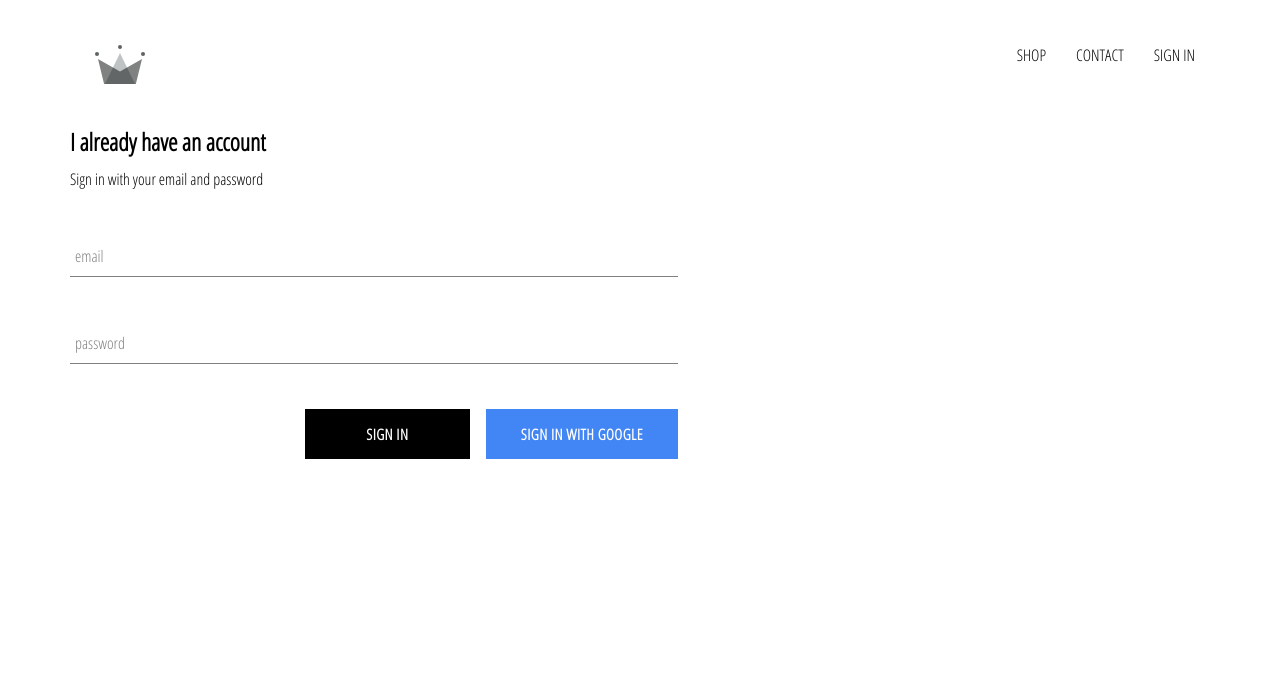
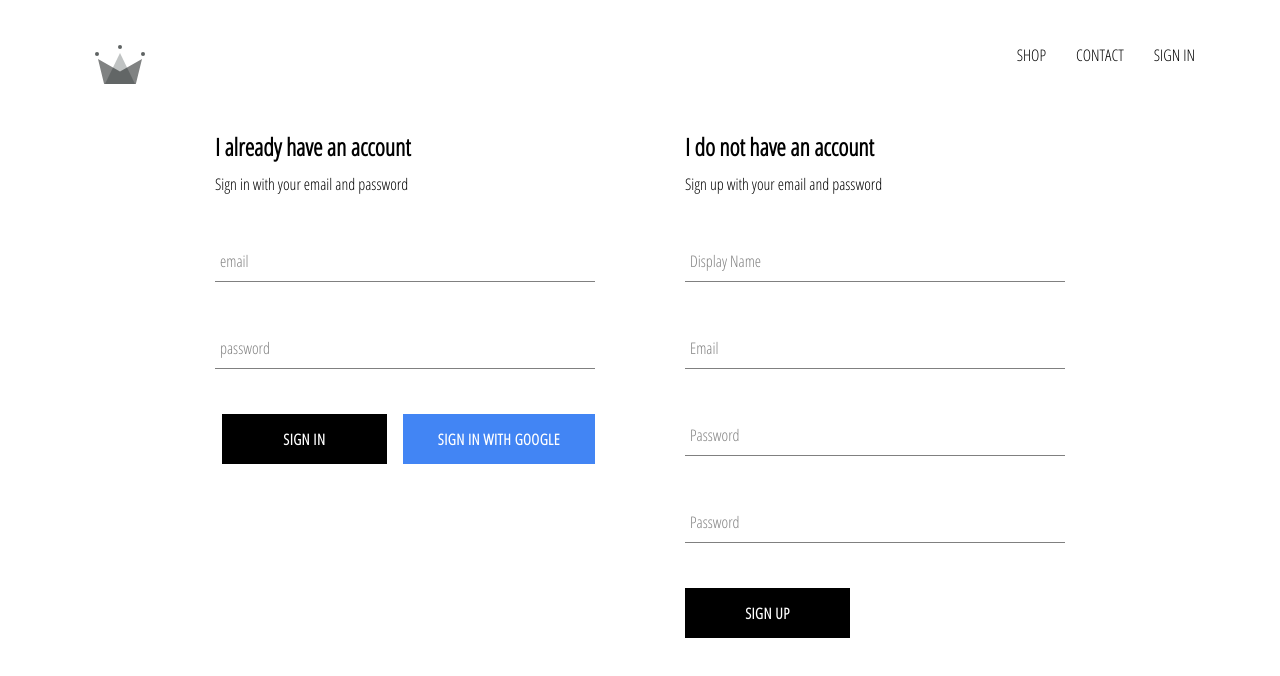
Before and after one commit to Tornike-Oniani/crwn-clothing, a React (Create React App) app: page /signin in a window 1280 px wide. Shown: the top 676 px of the page. Built offline with nearby package versions, Linux system fonts and the light colour scheme; no server answers.

Commit message:
implemented firebase utils, included ability to store autheticated users into our firestore database

```diff
--- a/src/App.js
+++ b/src/App.js
@@ -7,7 +7,7 @@
 import HomePage from './pages/homepage/homepage.component';
 import ShopPage from './pages/shop/shop.component';
 import SignInAndSignUpPage from './pages/sign-in-and-sign-up/sign-in-and-sign-up.component';
-import { auth } from './firebase/firebase.utils';
+import { auth, createUserProfileDocument } from './firebase/firebase.utils';
 
 class App extends React.Component {
   constructor() {
@@ -19,17 +19,34 @@
   }
 
   unsubscribeFromAuth = null;
+  unsubscribeFromSnapshot = null;
 
   componentDidMount() {
     // Whenever user status changes in firebase we will change our currentUser
-    this.unsubscribeFromAuth = auth.onAuthStateChanged((user) => {
-      this.setState({ currentUser: user });
-      console.log(user);
+    this.unsubscribeFromAuth = auth.onAuthStateChanged(async (userAuth) => {
+      if (userAuth) {
+        const userRef = await createUserProfileDocument(userAuth);
+
+        this.unsubscribeFromSnapshot = userRef.onSnapshot((snapShot) => {
+          this.setState({
+            currentUser: {
+              id: snapShot.id,
+              ...snapShot.data(),
+            },
+          });
+
+          console.log(this.state);
+        });
+      }
+
+      // If userAuth is null (user logged out) set currentUser to null as well
+      this.setState({ currentUser: userAuth });
     });
   }
 
   componentWillUnmount() {
     this.unsubscribeFromAuth();
+    this.unsubscribeFromSnapshot();
   }
 
   render() {
--- a/src/components/sign-in/sign-in.component.jsx
+++ b/src/components/sign-in/sign-in.component.jsx
@@ -5,7 +5,7 @@
 
 import { signInWithGoogle } from '../../firebase/firebase.utils';
 
-import './sign-ing.component.scss';
+import './sign-in.style.scss';
 
 class SignIn extends React.Component {
   constructor(props) {
--- a/src/components/sign-in/sign-ing.component.scss
+++ b/src/components/sign-in/sign-in.style.scss
@@ -1,5 +1,5 @@
 .sign-in {
-  width: 38rem;
+  width: 380px;
   display: flex;
   flex-direction: column;
 
--- /dev/null
+++ b/src/components/sign-up/sign-up.component.jsx
@@ -0,0 +1,102 @@
+import React from 'react';
+
+import FormInput from '../form-input/form-input.component';
+import CustomButton from '../custom-button/custom-button.component';
+
+import { auth, createUserProfileDocument } from '../../firebase/firebase.utils';
+
+import './sign-up.style.scss';
+
+class SignUp extends React.Component {
+  constructor() {
+    super();
+
+    this.state = {
+      displayName: '',
+      email: '',
+      password: '',
+      confirmPassword: '',
+    };
+  }
+
+  handleSubmit = async (event) => {
+    event.preventDefault();
+
+    const { displayName, email, password, confirmPassword } = this.state;
+    if (password !== confirmPassword) {
+      alert("Passwords don't match");
+      return;
+    }
+
+    try {
+      const { user } = await auth.createUserWithEmailAndPassword(
+        email,
+        password
+      );
+
+      await createUserProfileDocument(user, { displayName });
+
+      this.setState({
+        displayName: '',
+        email: '',
+        password: '',
+        confirmPassword: '',
+      });
+    } catch (error) {
+      console.log(error);
+    }
+  };
+
+  handleChange = (event) => {
+    const { name, value } = event.target;
+
+    this.setState({ [name]: value });
+  };
+
+  render() {
+    const { displayName, email, password, confirmPassword } = this.state;
+    return (
+      <div className="sign-up">
+        <h2 className="sign-up__title">I do not have an account</h2>
+        <span>Sign up with your email and password</span>
+        <form className="sign-up__form" onSubmit={this.handleSubmit}>
+          <FormInput
+            type="text"
+            name="displayName"
+            value={displayName}
+            onChange={this.handleChange}
+            label="Display Name"
+            required
+          />
+          <FormInput
+            type="email"
+            name="email"
+            value={email}
+            onChange={this.handleChange}
+            label="Email"
+            required
+          />
+          <FormInput
+            type="password"
+            name="password"
+            value={password}
+            onChange={this.handleChange}
+            label="Password"
+            required
+          />
+          <FormInput
+            type="password"
+            name="confirmPassword"
+            value={confirmPassword}
+            onChange={this.handleChange}
+            label="Password"
+            required
+          />
+          <CustomButton type="submit">Sign up</CustomButton>
+        </form>
+      </div>
+    );
+  }
+}
+
+export default SignUp;
--- /dev/null
+++ b/src/components/sign-up/sign-up.style.scss
@@ -0,0 +1,9 @@
+.sign-up {
+  display: flex;
+  flex-direction: column;
+  width: 380px;
+
+  &__title {
+    margin: 10px 0;
+  }
+}
--- a/src/firebase/firebase.utils.js
+++ b/src/firebase/firebase.utils.js
@@ -11,6 +11,31 @@
   appId: '1:305334351669:web:320f15397be09b5dc77e7c',
 };
 
+export const createUserProfileDocument = async (userAuth, additionalData) => {
+  if (!userAuth) return null;
+
+  const userRef = firestore.doc(`users/${userAuth.uid}`);
+  const snapShot = await userRef.get();
+
+  if (!snapShot.exists) {
+    const { displayName, email } = userAuth;
+    const createdAt = new Date();
+
+    try {
+      await userRef.set({
+        displayName,
+        email,
+        createdAt,
+        ...additionalData,
+      });
+    } catch (error) {
+      console.log('error creating user', error.message);
+    }
+  }
+
+  return userRef;
+};
+
 firebase.initializeApp(config);
 
 export const auth = firebase.auth();
--- a/src/pages/sign-in-and-sign-up/sign-in-and-sign-up.component.jsx
+++ b/src/pages/sign-in-and-sign-up/sign-in-and-sign-up.component.jsx
@@ -1,6 +1,7 @@
 import React from 'react';
 
 import SignIn from '../../components/sign-in/sign-in.component';
+import SignUp from '../../components/sign-up/sign-up.component';
 
 import './sign-in-and-sign-up.style.scss';
 
@@ -8,6 +9,7 @@
   return (
     <div className="sign-in-and-sign-up">
       <SignIn />
+      <SignUp />
     </div>
   );
 };
--- a/src/pages/sign-in-and-sign-up/sign-in-and-sign-up.style.scss
+++ b/src/pages/sign-in-and-sign-up/sign-in-and-sign-up.style.scss
@@ -0,0 +1,6 @@
+.sign-in-and-sign-up {
+  width: 850px;
+  display: flex;
+  justify-content: space-between;
+  margin: 30px auto;
+}
```
